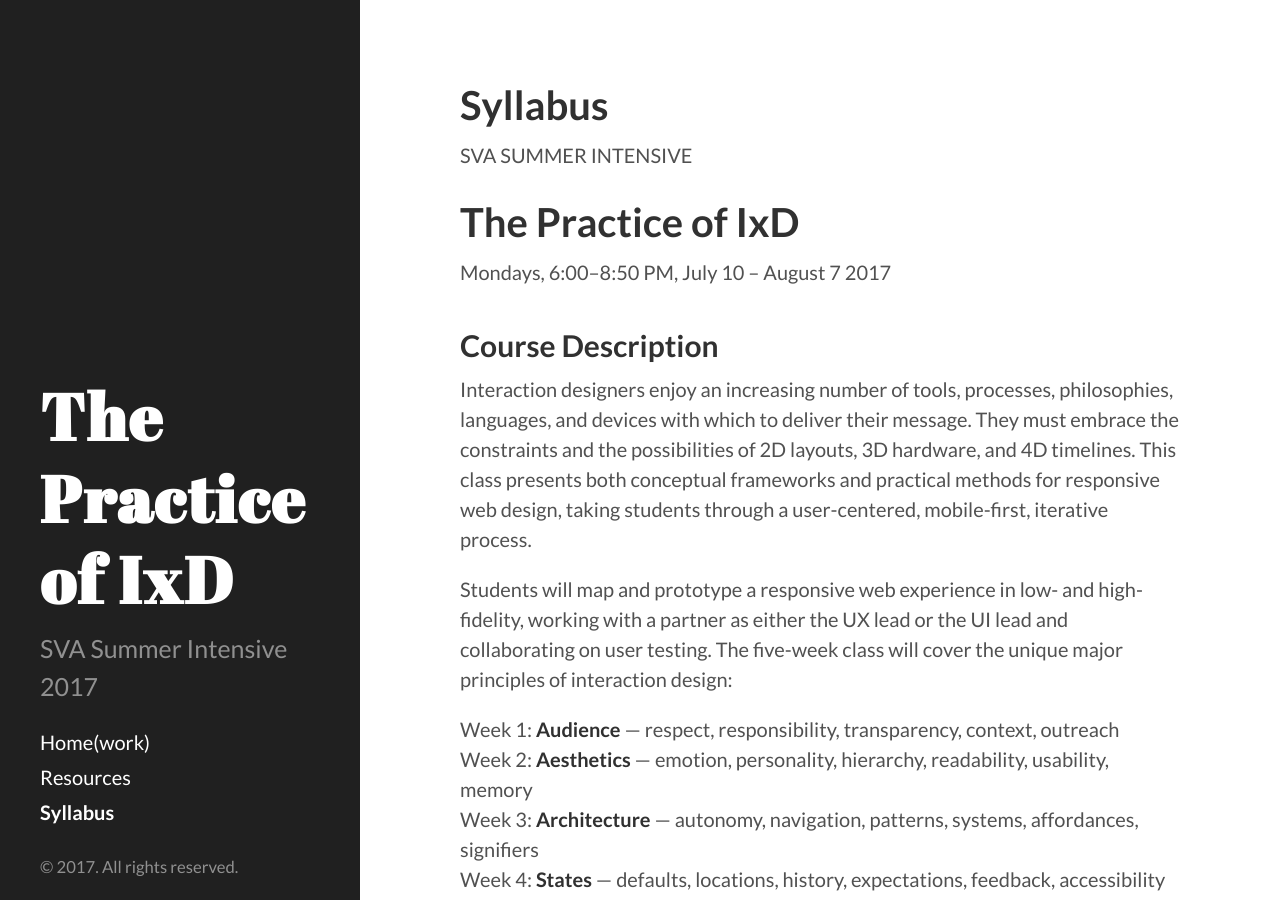
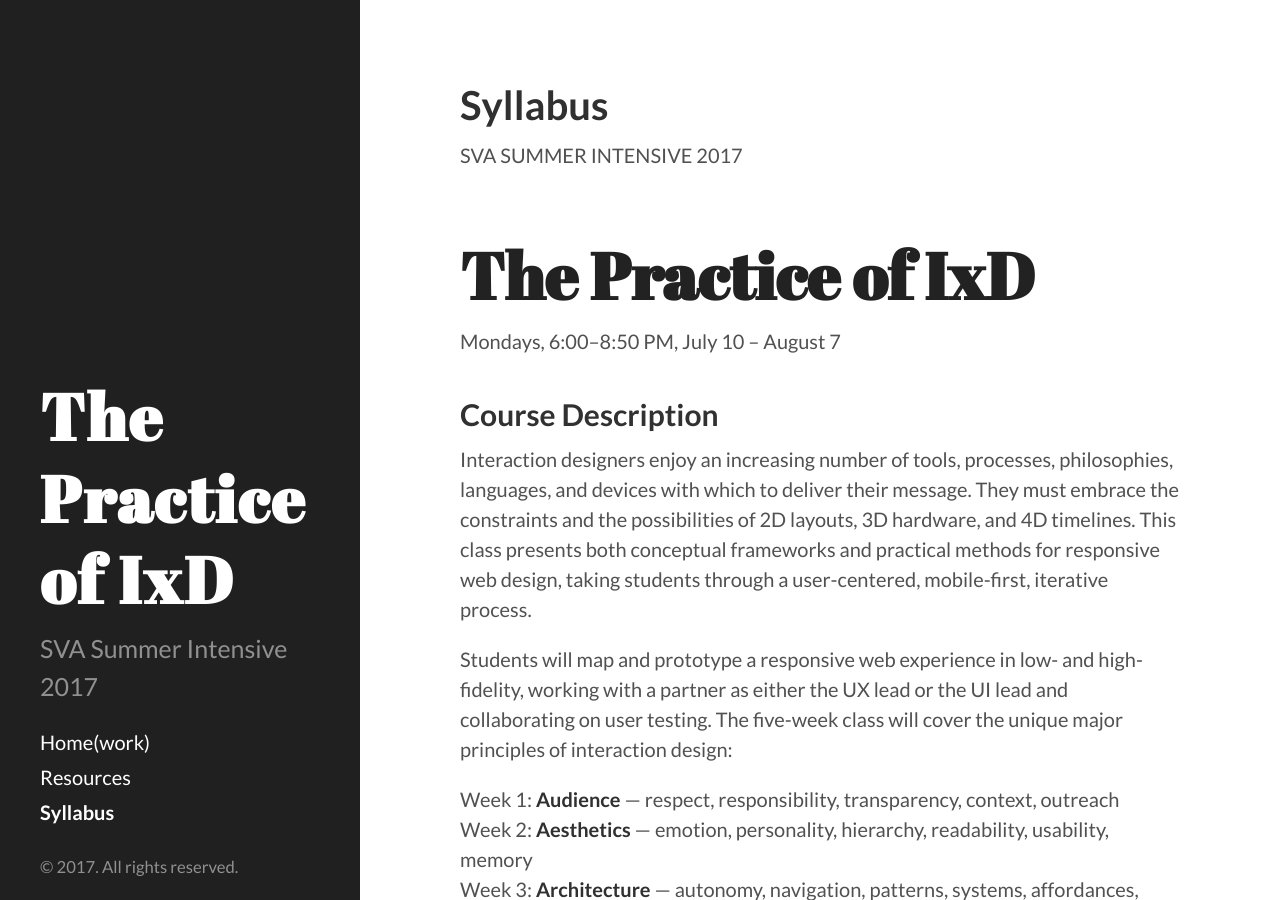
Before and after one commit to energy7/practiceixd, a Jekyll site: the page built from syllabus.md, in a window 1280 px wide and 900 px high. Built offline with Jekyll 4.4.1, drawn with Linux system fonts in a browser that asks for light colours.

```diff
--- a/syllabus.md
+++ b/syllabus.md
@@ -4,11 +4,11 @@ title: Syllabus
 permalink: /syllabus/
 ---
 
-SVA SUMMER INTENSIVE
+SVA SUMMER INTENSIVE 2017
 
-# The Practice of IxD
+###### The Practice of IxD
 
-Mondays, 6:00–8:50 PM, July 10 – August 7 2017
+Mondays, 6:00–8:50 PM, July 10 – August 7
 
 ## Course Description
 
```
Also changed, not shown: 3 other files.
